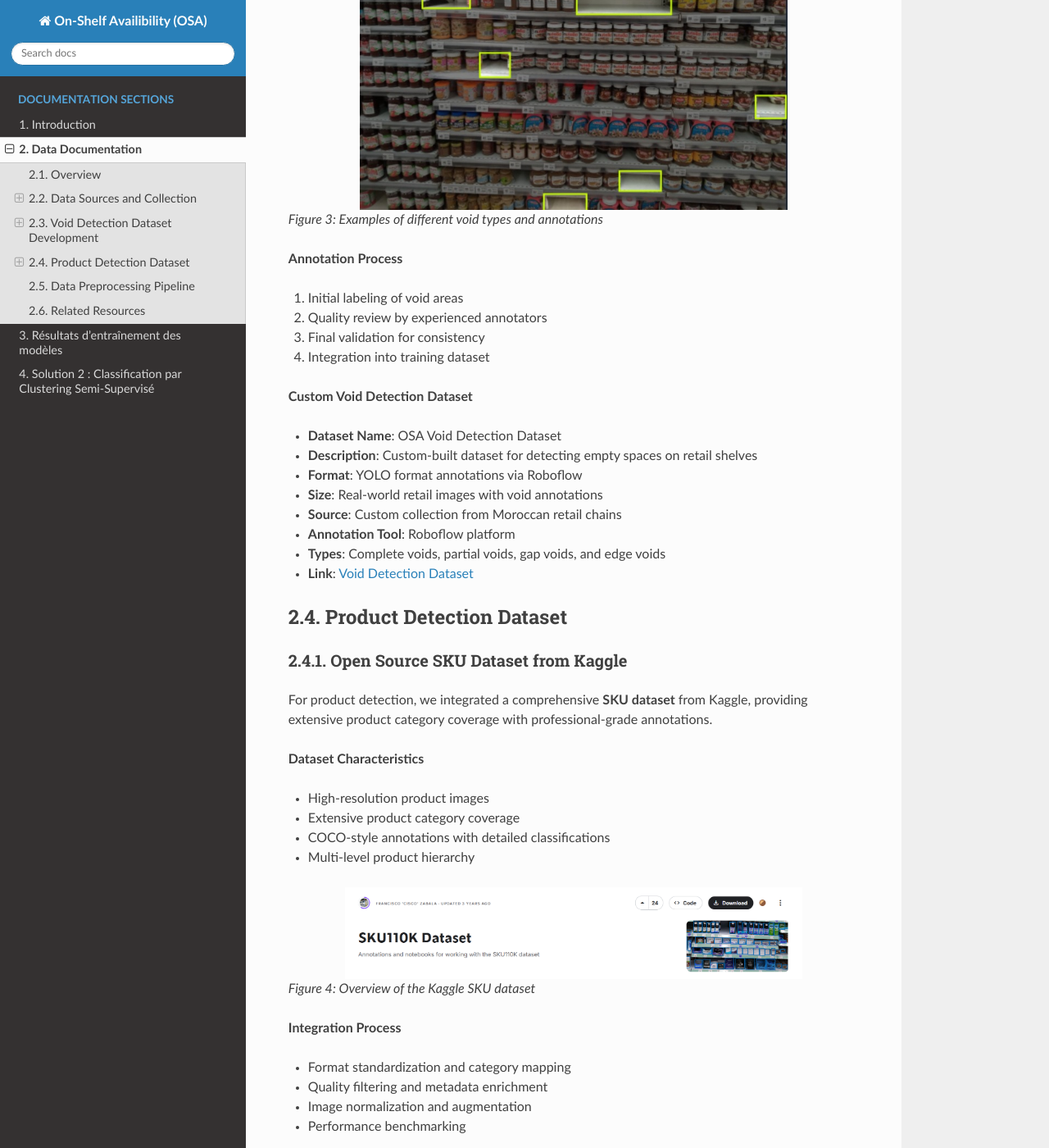
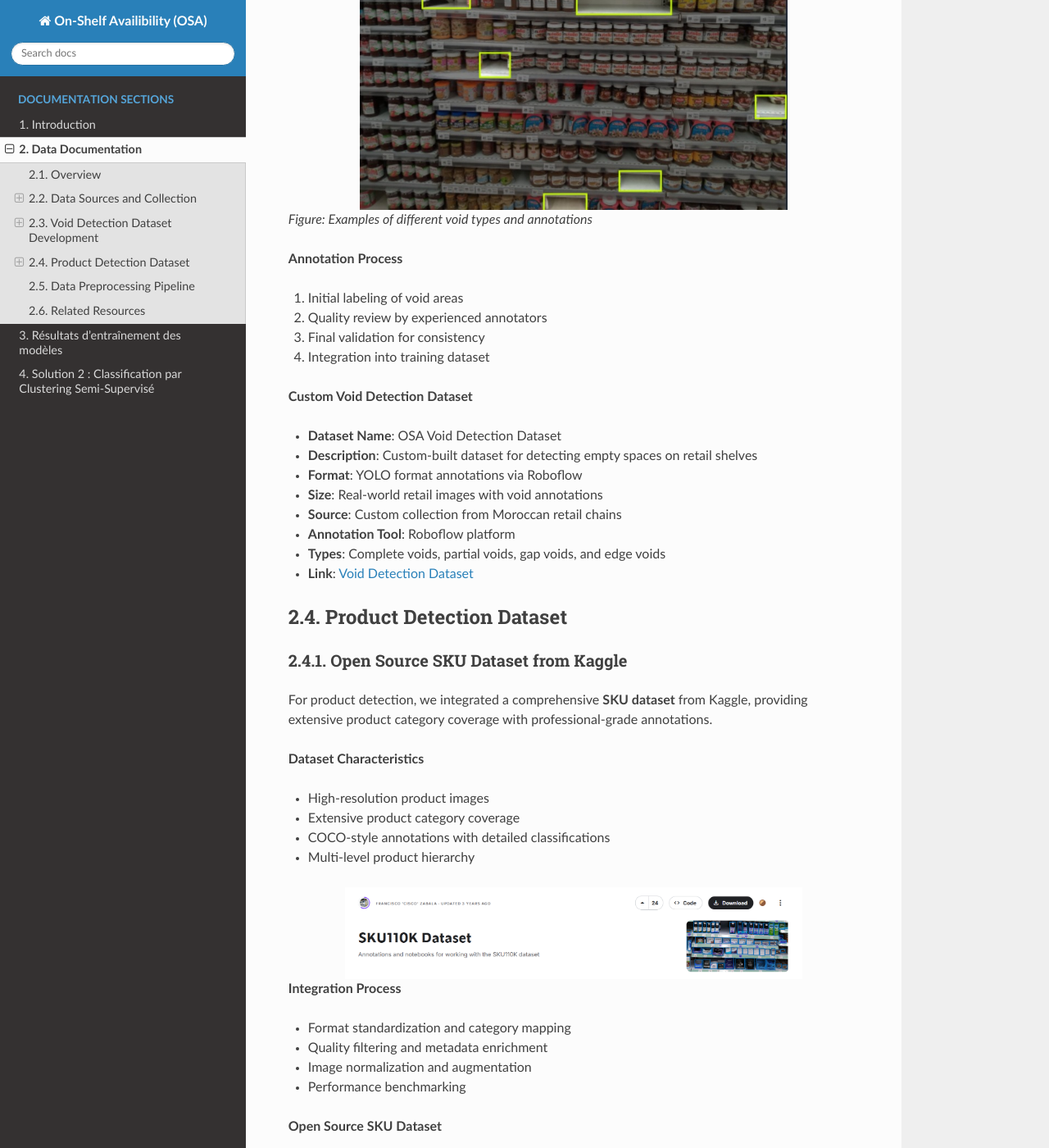
Before and after one commit to Amine-te/OSA_app, a Sphinx documentation site: the page built from docs/source/data_documentation.rst, in a window 1280 px wide and 1400 px high, scrolled down 1417 px. Shown: the whole window at 82% size. Built offline with Sphinx 7.4.7 and the Read the Docs theme 3.1.0, drawn with Linux system fonts in a browser that asks for light colours; pages that are not in the unit, such as notebooks, are missing from menus.

Commit message:
update docs/source

```diff
--- a/docs/source/data_documentation.rst
+++ b/docs/source/data_documentation.rst
@@ -53,7 +53,7 @@ We used **Roboflow** to create high-quality annotations for void detection, leve
    :align: center
    :width: 75%
 
-*Figure 3: Examples of different void types and annotations*
+*Figure: Examples of different void types and annotations*
 
 **Annotation Process**
 
@@ -93,8 +93,6 @@ For product detection, we integrated a comprehensive **SKU dataset** from Kaggle
    :align: center
    :width: 80%
 
-*Figure 4: Overview of the Kaggle SKU dataset*
-
 **Integration Process**
 
 - Format standardization and category mapping
```
